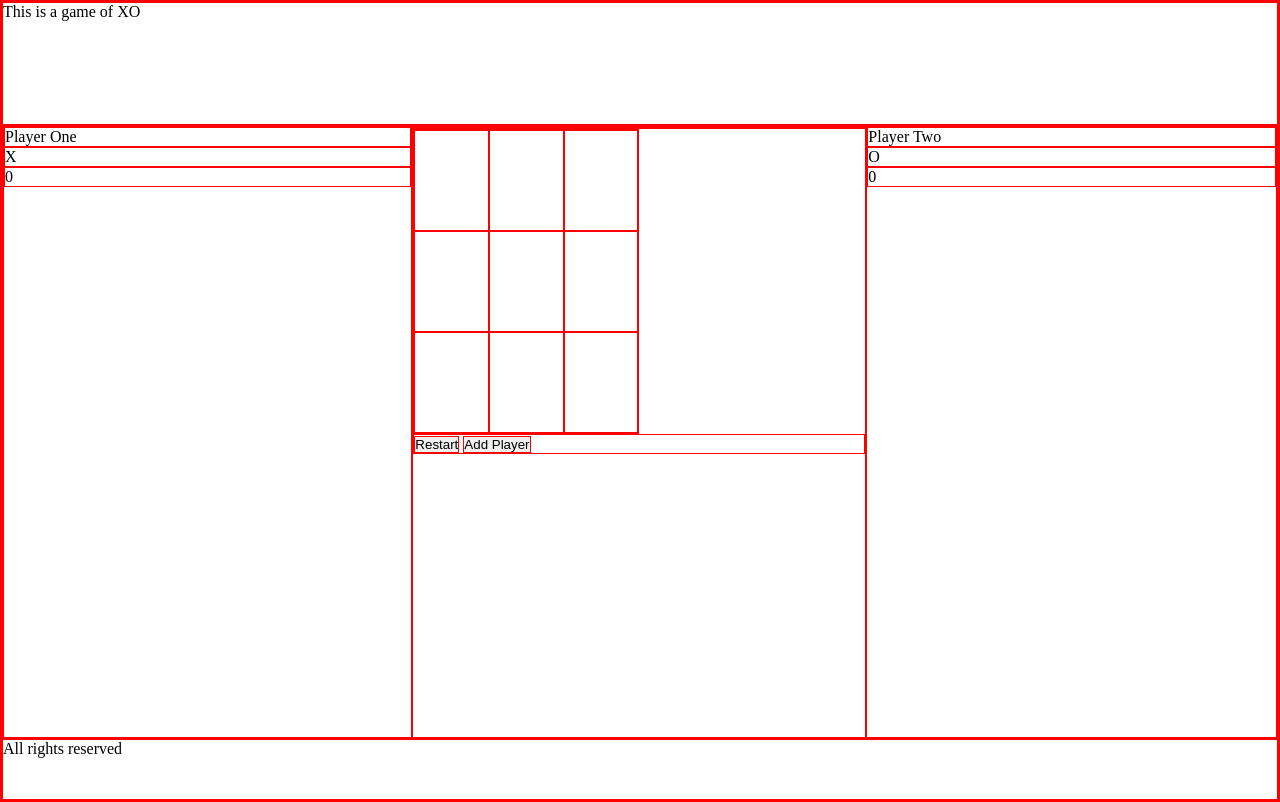
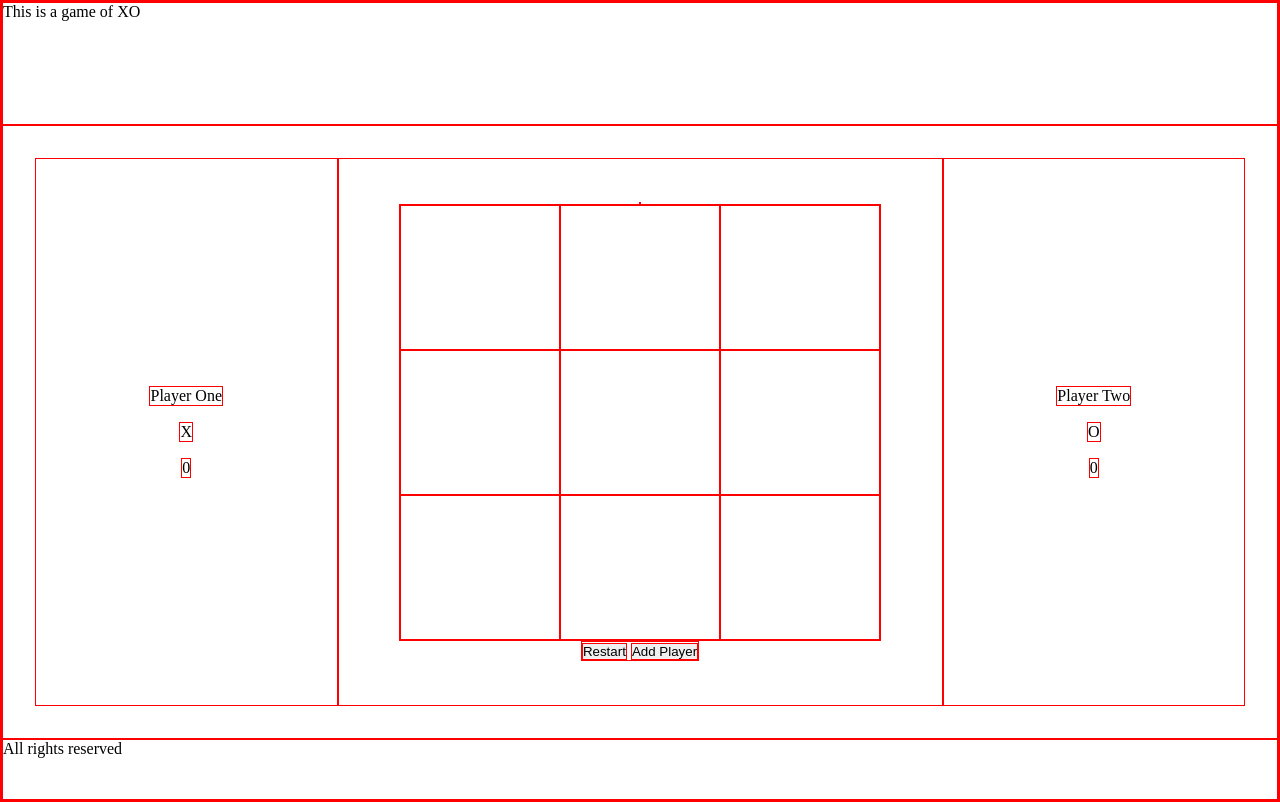
Before and after one commit to JonahTaye/Tic-Tac-Toe, a plain HTML site: page index.html in a window 1280 px wide. Drawn offline with Linux system fonts and the light colour scheme.

Commit message:
style: add flex display to game-content and both players class

```diff
--- a/style.css
+++ b/style.css
@@ -15,11 +15,29 @@ body {
 .game-board {
     display: grid;
     grid-auto-flow: column;
+    grid-template-columns: 1fr 2fr 1fr;
+    padding: 2rem;
+}
+
+.game-content {
+    display: flex;
+    flex-direction: column;
+    justify-content: center;
+    align-items: center;
 }
 
 .board-container {
-    width: 50%;
-    height: 50%;
+    width: 80%;
+    height: 80%;
+    justify-self: center;
     display: grid;
     grid-template-columns: 1fr 1fr 1fr;
 }
+
+.player-one, .player-two {
+    display: flex;
+    flex-direction: column;
+    justify-content: center;
+    align-items: center;
+    gap: 1rem;
+}
```
